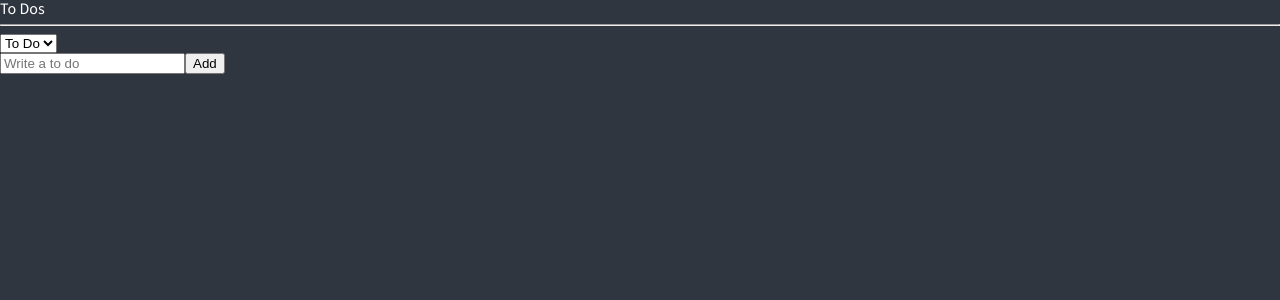
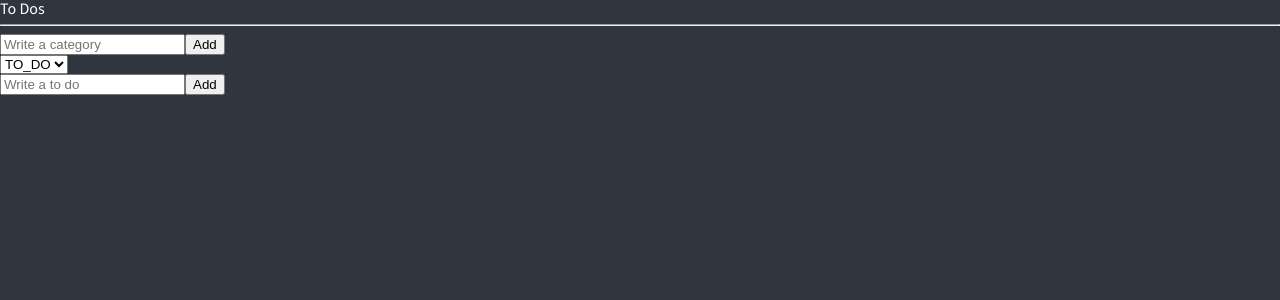
Before and after one commit to duckguya/to-do-list, a React (Create React App) app: page / in a window 1280 px wide. Shown: the top 300 px of the page. Built offline with nearby package versions, Linux system fonts and the light colour scheme.

Commit message:
카테고리 추가기능

```diff
--- a/package.json
+++ b/package.json
@@ -20,6 +20,7 @@
     "react-router-dom": "^6.3.0",
     "react-scripts": "5.0.1",
     "recoil": "^0.7.5",
+    "recoil-persist": "^4.2.0",
     "styled-components": "^5.3.5",
     "typescript": "^4.7.4",
     "web-vitals": "^2.1.4"
--- a/src/atoms.tsx
+++ b/src/atoms.tsx
@@ -1,24 +1,35 @@
 import { atom, selector } from "recoil";
 
 export enum Categories {
-  "TO_DO",
-  "DOING",
-  "DONE",
+  "TO_DO" = "TO_DO",
+  "DOING" = "DOING",
+  "DONE" = "DONE",
 }
 
+// interface
 export interface IToDo {
   text: string;
   id: number;
-  category: Categories;
+  category: string;
 }
+
+export interface IAddCategory {
+  name: string;
+}
+
+// atom
+export const toDoState = atom<IToDo[]>({
+  key: "toDo",
+  default: [],
+});
 
 export const categoryState = atom<Categories>({
   key: "category",
   default: Categories.TO_DO,
 });
 
-export const toDoState = atom<IToDo[]>({
-  key: "toDo",
+export const addCategoryState = atom<IAddCategory[]>({
+  key: "addCategory",
   default: [],
 });
 
@@ -27,6 +38,20 @@ export const toDoSelector = selector({
   get: ({ get }) => {
     const toDos = get(toDoState);
     const category = get(categoryState);
-    return toDos.filter((toDo) => toDo.category === Number(category));
+    return toDos.filter((toDo) => toDo.category === category);
   },
 });
+
+// export const categorySelector = selector({
+//   key: "toDoSelector",
+//   get: ({ get }) => {
+//     const toDos = get(toDoState);
+//     const category = get(categoryState);
+//     return toDos.filter((toDo) => toDo.category === category);
+//   },
+//   set: ({ set }) => {
+
+//     const category = get(categoryState);
+
+//   },
+// });
--- /dev/null
+++ b/src/components/CreateCategory.tsx
@@ -0,0 +1,53 @@
+import { useForm } from "react-hook-form";
+import { useRecoilState, useRecoilValue, useSetRecoilState } from "recoil";
+import {
+  addCategoryState,
+  Categories,
+  categoryState,
+  toDoState,
+} from "../atoms";
+
+interface IForm {
+  categoryName: string;
+}
+
+function CreateCategory() {
+  // const setCategory = useSetRecoilState(addCategoryState);
+  const [category, setCategory] = useRecoilState(categoryState);
+  const [newCategories, setNewCategory] = useRecoilState(addCategoryState);
+  const { register, handleSubmit, setValue } = useForm<IForm>();
+
+  const handleValid = ({ categoryName }: IForm) => {
+    // if (newCategories.length > 0) {
+    setNewCategory((oldCategories) => {
+      let copy = [...oldCategories];
+      copy = copy.map((d) => {
+        return (d = { ...d, [categoryName]: categoryName });
+      });
+
+      return [...copy] as any;
+    });
+    setCategory(categoryName as any);
+    // setCategory(categoryName);
+    // }
+    // else {
+    //   // setNewCategory((prev) => [{ [categoryName]: categoryName }] as any);
+    //   setNewCategory(
+    //     () => [{ ...Categories, [categoryName]: categoryName }] as any
+    //   );
+    // }
+    setValue("categoryName", "");
+  };
+
+  return (
+    <form onSubmit={handleSubmit(handleValid)}>
+      <input
+        {...register("categoryName", { required: "Please write a To Do" })}
+        placeholder="Write a category"
+      />
+      <button>Add</button>
+    </form>
+  );
+}
+
+export default CreateCategory;
--- a/src/components/CreateToDo.tsx
+++ b/src/components/CreateToDo.tsx
@@ -10,8 +10,6 @@ function CreateToDo() {
   const setToDos = useSetRecoilState(toDoState);
   let category = useRecoilValue(categoryState);
   const { register, handleSubmit, setValue } = useForm<IForm>();
-  category = Number(category);
-
   const handleValid = ({ toDo }: IForm) => {
     setToDos((oldToDos) => [
       { text: toDo, id: Date.now(), category },
--- a/src/components/ToDo.tsx
+++ b/src/components/ToDo.tsx
@@ -1,12 +1,14 @@
-import { useSetRecoilState } from "recoil";
-import { Categories, IToDo, toDoState } from "../atoms";
+import { useRecoilState, useRecoilValue, useSetRecoilState } from "recoil";
+import { addCategoryState, Categories, IToDo, toDoState } from "../atoms";
 
 function ToDo({ text, category, id }: IToDo) {
-  const setToDos = useSetRecoilState(toDoState);
+  const [toDos, setToDos] = useRecoilState(toDoState);
+  // const setToDos = useSetRecoilState(toDoState);
+  const categories = useRecoilValue(addCategoryState);
+
   const onClick = (name: IToDo["category"]) => {
     setToDos((oldToDos) => {
       const targetIndex = oldToDos.findIndex((toDo) => toDo.id === id);
-      const oldToDo = oldToDos[targetIndex];
       const newToDo = { text, id, category: name };
       oldToDos.slice(0, targetIndex);
       oldToDos.slice(targetIndex + 1);
@@ -17,18 +19,27 @@ function ToDo({ text, category, id }: IToDo) {
       ];
     });
   };
+
   return (
     <li>
       <span> {text}</span>
-      {category !== Categories.TO_DO && (
-        <button onClick={() => onClick(Categories.TO_DO)}>To Do</button>
+      {Object.keys(categories[0] || {}).map((name, index) =>
+        category !== name ? (
+          <button key={index} onClick={() => onClick(name)}>
+            {name}
+          </button>
+        ) : null
       )}
-      {category !== Categories.DOING && (
-        <button onClick={() => onClick(Categories.DOING)}>Doing</button>
-      )}
-      {category !== Categories.DONE && (
-        <button onClick={() => onClick(Categories.DONE)}>Done</button>
-      )}
+
+      {/* // {category !== Categories.TO_DO && (
+      //   <button onClick={() => onClick(Categories.TO_DO)}>To Do</button>
+      // )}
+      // {category !== Categories.DOING && (
+      //   <button onClick={() => onClick(Categories.DOING)}>Doing</button>
+      // )}
+      // {category !== Categories.DONE && (
+      //   <button onClick={() => onClick(Categories.DONE)}>Done</button>
+      // )} */}
     </li>
   );
 }
--- a/src/components/ToDoList.tsx
+++ b/src/components/ToDoList.tsx
@@ -1,6 +1,13 @@
-import React from "react";
+import React, { useEffect } from "react";
 import { useRecoilState, useRecoilValue } from "recoil";
-import { Categories, categoryState, toDoSelector, toDoState } from "../atoms";
+import {
+  addCategoryState,
+  Categories,
+  categoryState,
+  toDoSelector,
+  toDoState,
+} from "../atoms";
+import CreateCategory from "./CreateCategory";
 import CreateToDo from "./CreateToDo";
 import ToDo from "./ToDo";
 
@@ -12,6 +19,16 @@ function ToDoList() {
 
   const toDos = useRecoilValue(toDoSelector);
   const [category, setCategory] = useRecoilState(categoryState);
+  const [newCategory, setNewCategory] = useRecoilState(addCategoryState);
+
+  useEffect(() => {
+    // 이곳은 렌더링 후 실행
+    return () => {
+      // 렌더링 전에 실행
+      setNewCategory(() => [{ ...Categories }] as any);
+    };
+  }, []);
+
   const onInput = (event: React.FormEvent<HTMLSelectElement>) => {
     setCategory(event.currentTarget.value as any);
   };
@@ -20,10 +37,21 @@ function ToDoList() {
     <div>
       <h1>To Dos</h1>
       <hr />
-      <select value={category} onInput={onInput}>
+      <CreateCategory />
+      {/* <select value={category} onInput={onInput}>
         <option value={Categories.TO_DO}>To Do</option>
         <option value={Categories.DOING}>Doing</option>
         <option value={Categories.DONE}>Done</option>
+      </select> */}
+
+      <select value={category} onInput={onInput}>
+        {newCategory
+          ? Object.keys(newCategory[0] || {}).map((name, index) => (
+              <option value={name} key={index}>
+                {name}
+              </option>
+            ))
+          : null}
       </select>
       <CreateToDo />
       {toDos?.map((toDo) => (
```
Also changed, not shown: 1 other file (tests, documents, lock files or other folders).
